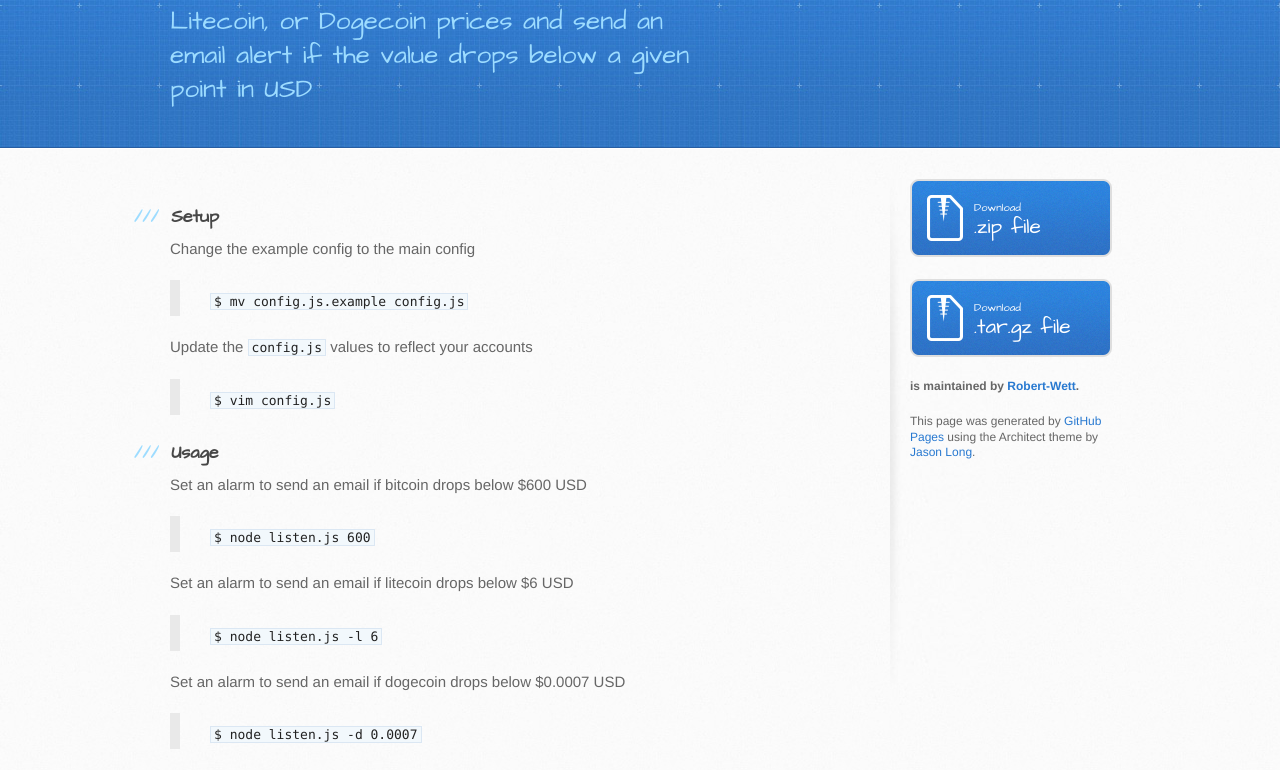
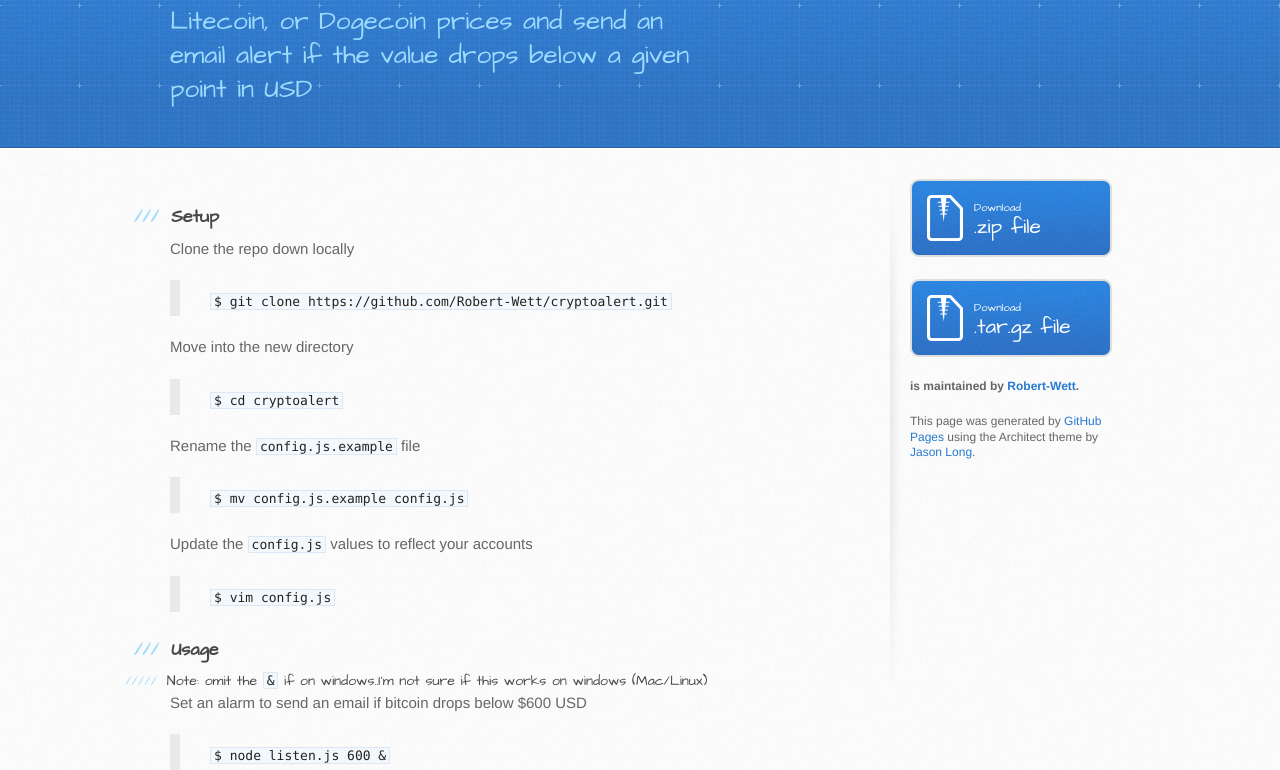
Before and after one commit to Robert-Wett/cryptoalert, a plain HTML site: page index.html in a window 1280 px wide. Shown: the part 155-925 px from the top of the page. Drawn offline with Linux system fonts and the light colour scheme.

```diff
--- a/index.html
+++ b/index.html
@@ -31,7 +31,19 @@
           <h3>
 <a name="setup" class="anchor" href="#setup"><span class="octicon octicon-link"></span></a>Setup</h3>
 
-<p>Change the example config to the main config</p>
+<p>Clone the repo down locally</p>
+
+<blockquote>
+<p><code>$ git clone https://github.com/Robert-Wett/cryptoalert.git</code></p>
+</blockquote>
+
+<p>Move into the new directory</p>
+
+<blockquote>
+<p><code>$ cd cryptoalert</code></p>
+</blockquote>
+
+<p>Rename the <code>config.js.example</code> file</p>
 
 <blockquote>
 <p><code>$ mv config.js.example config.js</code></p>
@@ -46,22 +58,25 @@
 <h3>
 <a name="usage" class="anchor" href="#usage"><span class="octicon octicon-link"></span></a>Usage</h3>
 
+<h5>
+<a name="note-omit-the--if-on-windowsim-not-sure-if-this-works-on-windows-maclinux" class="anchor" href="#note-omit-the--if-on-windowsim-not-sure-if-this-works-on-windows-maclinux"><span class="octicon octicon-link"></span></a>Note: omit the <code>&amp;</code> if on windows..I'm not sure if this works on windows (Mac/Linux)</h5>
+
 <p>Set an alarm to send an email if bitcoin drops below $600 USD</p>
 
 <blockquote>
-<p><code>$ node listen.js 600</code></p>
+<p><code>$ node listen.js 600 &amp;</code></p>
 </blockquote>
 
 <p>Set an alarm to send an email if litecoin drops below $6 USD</p>
 
 <blockquote>
-<p><code>$ node listen.js -l 6</code></p>
+<p><code>$ node listen.js -l 6 &amp;</code></p>
 </blockquote>
 
 <p>Set an alarm to send an email if dogecoin drops below $0.0007 USD</p>
 
 <blockquote>
-<p><code>$ node listen.js -d 0.0007</code></p>
+<p><code>$ node listen.js -d 0.0007 &amp;</code></p>
 </blockquote>
 
 <h3>
--- a/params.json
+++ b/params.json
@@ -1 +1 @@
-{"name":"cryptoalert","tagline":"Listen to a live feed of the latest Bitcoin, Litecoin, or Dogecoin prices and send an email alert if the value drops below a given point in USD","body":"###Setup\r\nChange the example config to the main config\r\n> `$ mv config.js.example config.js`\r\n\r\nUpdate the `config.js` values to reflect your accounts\r\n> `$ vim config.js`\r\n\r\n###Usage\r\nSet an alarm to send an email if bitcoin drops below $600 USD\r\n> `$ node listen.js 600`\r\n\r\nSet an alarm to send an email if litecoin drops below $6 USD\r\n> `$ node listen.js -l 6`\r\n\r\nSet an alarm to send an email if dogecoin drops below $0.0007 USD\r\n> `$ node listen.js -d 0.0007`\r\n\r\n###Email Result (btc)\r\nHere's an example of the default email sent:\r\n![rendered email](http://i.imgur.com/erNNift.png)\r\n","google":"","note":"Don't delete this file! It's used internally to help with page regeneration."}
+{"name":"cryptoalert","tagline":"Listen to a live feed of the latest Bitcoin, Litecoin, or Dogecoin prices and send an email alert if the value drops below a given point in USD","body":"###Setup\r\nClone the repo down locally\r\n> `$ git clone https://github.com/Robert-Wett/cryptoalert.git`\r\n\r\nMove into the new directory\r\n> `$ cd cryptoalert`\r\n\r\nRename the `config.js.example` file\r\n> `$ mv config.js.example config.js`\r\n\r\nUpdate the `config.js` values to reflect your accounts\r\n> `$ vim config.js`\r\n\r\n###Usage\r\n#####Note: omit the `&` if on windows..I'm not sure if this works on windows (Mac/Linux)\r\nSet an alarm to send an email if bitcoin drops below $600 USD\r\n> `$ node listen.js 600 &`\r\n\r\nSet an alarm to send an email if litecoin drops below $6 USD\r\n> `$ node listen.js -l 6 &`\r\n\r\nSet an alarm to send an email if dogecoin drops below $0.0007 USD\r\n> `$ node listen.js -d 0.0007 &`\r\n\r\n###Email Result (btc)\r\nHere's an example of the default email sent:\r\n![rendered email](http://i.imgur.com/erNNift.png)\r\n","google":"","note":"Don't delete this file! It's used internally to help with page regeneration."}
```
